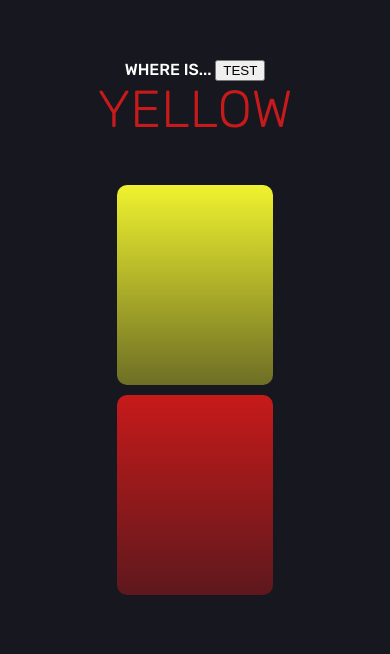
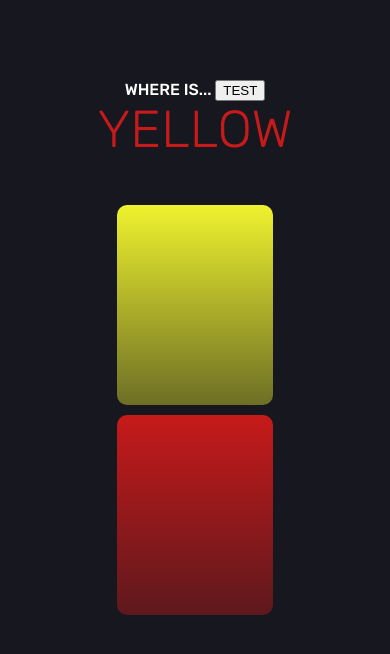
Before and after one commit to kstawinski/pickcolor.fun, a Vue app: page /game in a window 390 px wide. Shown: the top 654 px of the page. Built offline with nearby package versions, Linux system fonts and the light colour scheme.

Commit message:
Small CSS update

```diff
--- a/src/components/Summary.vue
+++ b/src/components/Summary.vue
@@ -57,6 +57,8 @@ export default {
     &_text {
       color: #a9a9a9;
       margin: 20px 0 30px 0;
+      padding: 0 15px;
+      line-height: 1.3;
     }
 }
 </style>
--- a/src/components/Timer.vue
+++ b/src/components/Timer.vue
@@ -89,6 +89,7 @@ export default {
       }
       &_text {
         font-weight: 200;
+        text-transform: none;
 
         &--highlight {
           font-weight: 500;
--- a/src/views/Game.vue
+++ b/src/views/Game.vue
@@ -267,7 +267,7 @@ export default {
       }
   }
   .home {
-    padding: 60px 0 30px 0;
+    padding: 80px 0 30px 0;
 
       &_container {
         display: flex;
```
